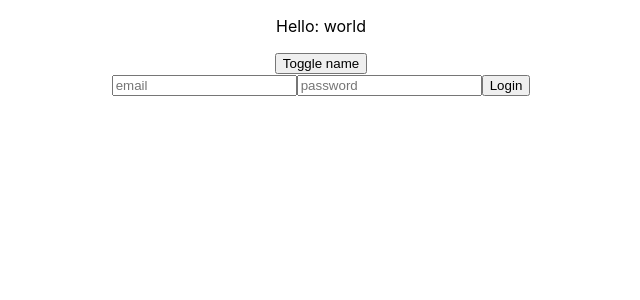
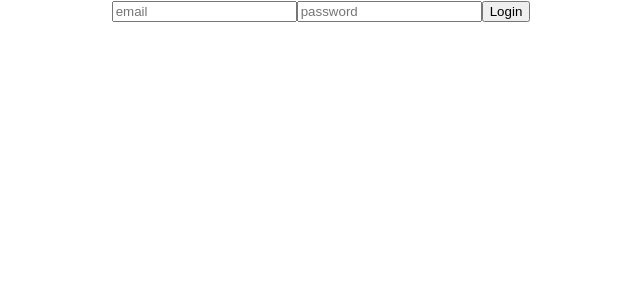
Before and after one commit to loayalsaid1/Testing-ProLearningHub, a React (Create React App) app in the folder front-end/: page / in a window 1280 px wide. Shown: the top 300 px of the page, without its empty margins (319-959 px from the left). Built offline with nearby package versions, Linux system fonts and the light colour scheme.

Commit message:
Add login logic to app

```diff
--- a/front-end/src/App.js
+++ b/front-end/src/App.js
@@ -1,5 +1,4 @@
 import React from 'react';
-import logo from './logo.svg';
 import './App.css';
 import { useDispatch, useSelector } from 'react-redux';
 import {toggleName } from './redux/actions/helloActionCreators'
@@ -7,15 +6,23 @@ import Login from './components/Login/Login';
 
 function App() {
   const name = useSelector((state) => state.hello.get('name'));
+  const isLoading = useSelector( state => state.ui.get('isLoading'));
+  const isLoggedIn = useSelector( state => state.ui.get('isLoggedIn'));
   const dispatch = useDispatch();
 
 
   return (
     <div className="App">
-        <p>Hello: {name}</p>
-        <button type='button' onClick={() => dispatch(toggleName())}>Toggle name</button>
+        {!isLoggedIn
+        ? <Login />
+        :(
+         <>
+          <p>Hello: {name}</p>
+          <button type='button' onClick={() => dispatch(toggleName())}>Toggle name</button>
+         </>
+        )
+        }
 
-        <Login />
     </div>
   );
 }
```
